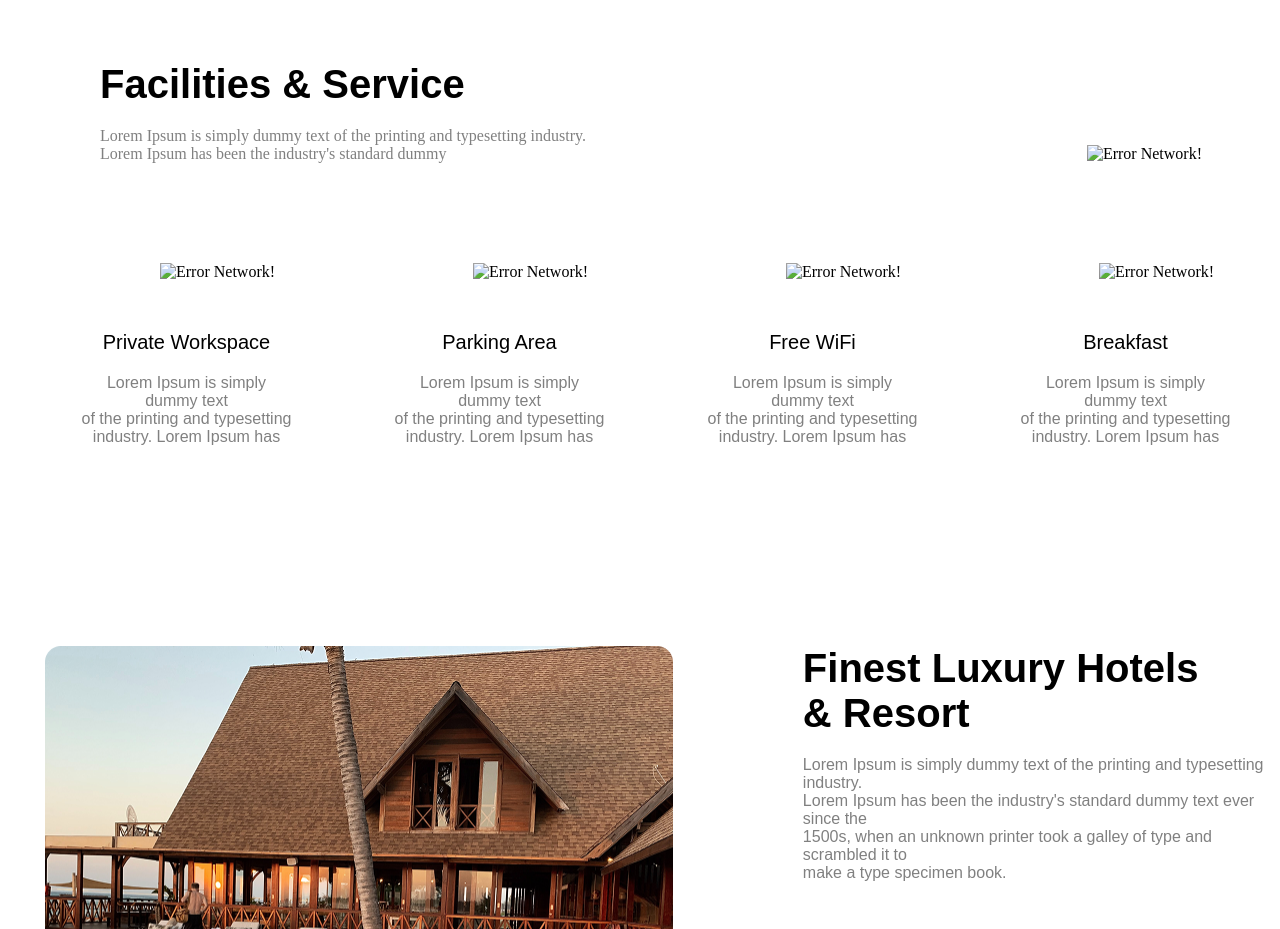
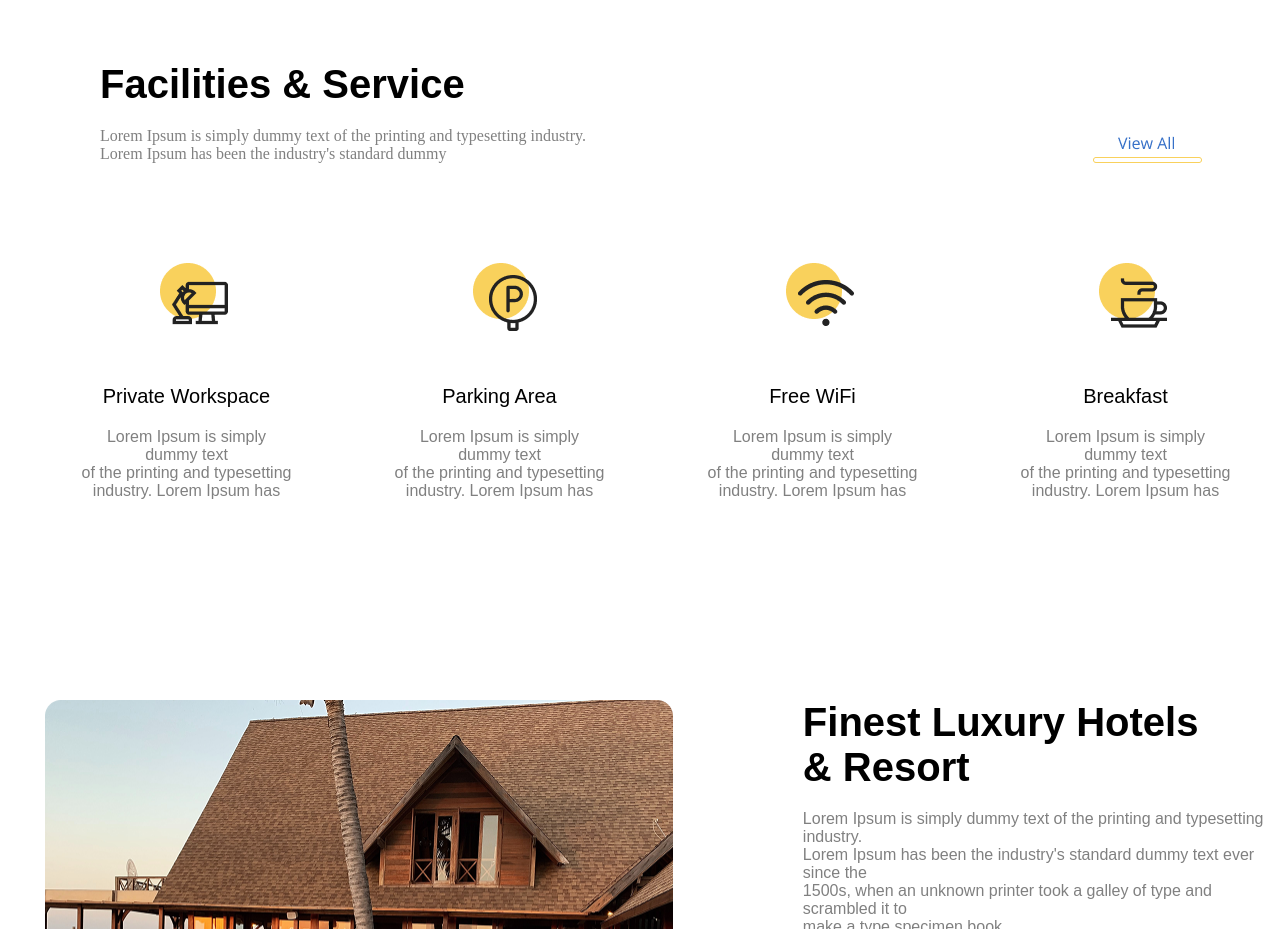
Before and after one commit to bahriddin1771-r/Project2, a plain HTML site: page index.html in a window 1280 px wide. Shown: the part 1100-2029 px from the top of the page. Drawn offline with Linux system fonts and the light colour scheme; the site is published under a folder, as on GitHub Pages, so addresses that start at the root find nothing.

Commit message:
final commit

```diff
--- a/index.html
+++ b/index.html
@@ -69,26 +69,26 @@
             <h1>Facilities & Service</h1>
             <p>Lorem Ipsum is simply dummy text of the printing and typesetting industry. <br> Lorem Ipsum has been the industry's standard dummy</p>
         </div>
-        <img src="/img/view all.png" alt="Error Network!">
+        <img src="./img/view all.png" alt="Error Network!">
     </section>
     <div class="s22">
         <div class="block">
-            <img src="/img/pc.png" alt="Error Network!">
+            <img src="./img/pc.png" alt="Error Network!">
             <h3>Private Workspace</h3>
             <p>Lorem Ipsum is simply dummy text <br> of the printing and typesetting <br> industry. Lorem Ipsum has</p>
         </div>
         <div class="block">
-            <img src="/img/parking.png" alt="Error Network!">
+            <img src="./img/parking.png" alt="Error Network!">
             <h3>Parking Area</h3>
             <p>Lorem Ipsum is simply dummy text <br> of the printing and typesetting <br> industry. Lorem Ipsum has</p>
         </div>
         <div class="block">
-            <img src="/img/wifi.png" alt="Error Network!">
+            <img src="./img/wifi.png" alt="Error Network!">
             <h3>Free WiFi</h3>
             <p>Lorem Ipsum is simply dummy text <br> of the printing and typesetting <br> industry. Lorem Ipsum has</p>
         </div>
         <div class="block">
-            <img src="/img/cup.png" alt="Error Network!">
+            <img src="./img/cup.png" alt="Error Network!">
             <h3>Breakfast</h3>
             <p>Lorem Ipsum is simply dummy text <br> of the printing and typesetting <br> industry. Lorem Ipsum has</p>
         </div>
```
